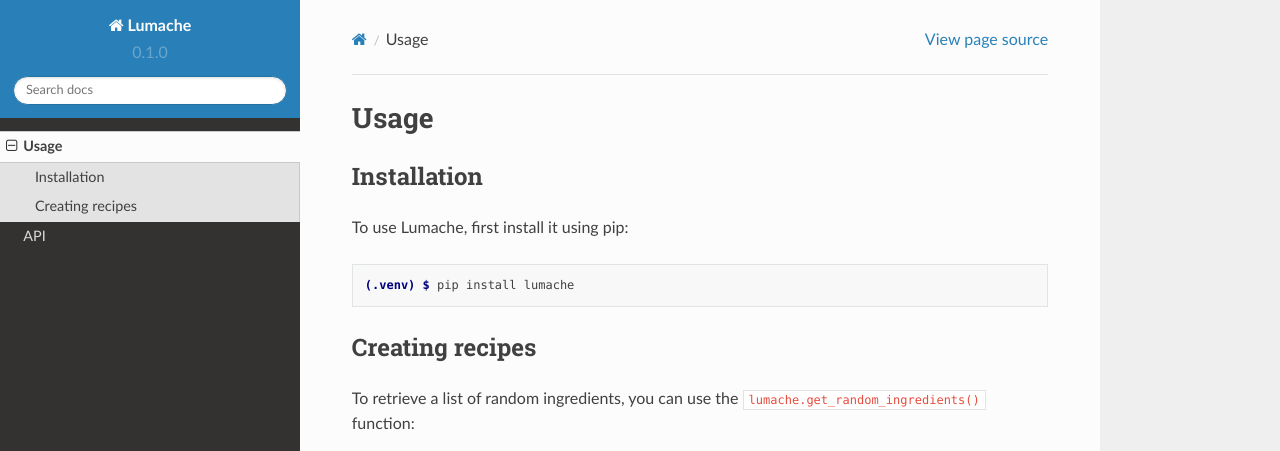
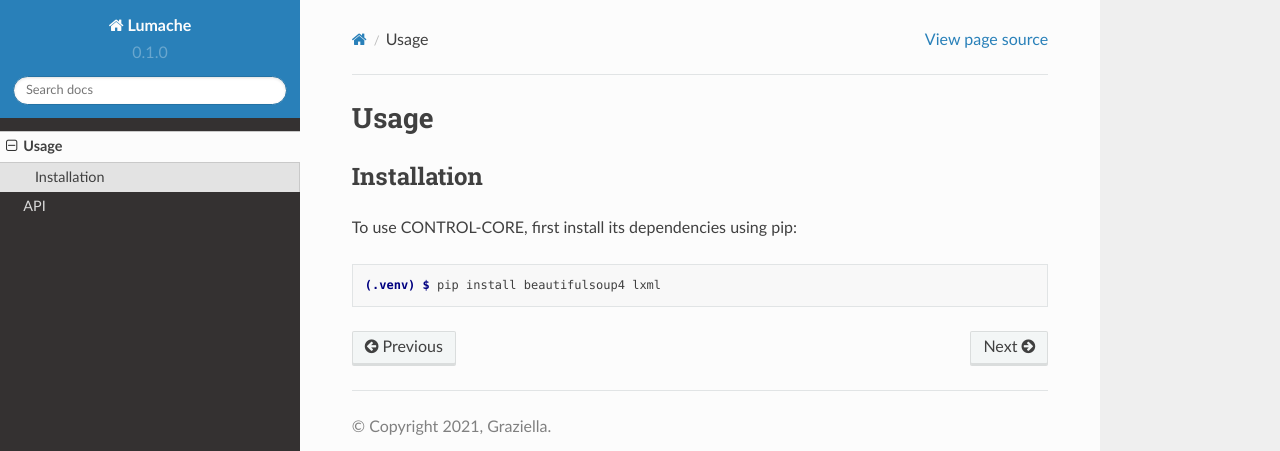
Before and after one commit to ControlCore-Project/documentation, a Sphinx documentation site: the page built from docs/source/usage.rst, in a window 1280 px wide and 1095 px high. Shown: the top 451 px of the window. Built offline with Sphinx 7.4.7 and the Read the Docs theme 2.0.0, drawn with Linux system fonts in a browser that asks for light colours; some of the changed text lies outside the part shown.

Commit message:
Update usage.rst

```diff
--- a/docs/source/usage.rst
+++ b/docs/source/usage.rst
@@ -6,28 +6,8 @@
 Installation
 ------------
 
-To use Lumache, first install it using pip:
+To use CONTROL-CORE, first install its dependencies using pip:
 
 .. code-block:: console
 
-   (.venv) $ pip install lumache
-
-Creating recipes
-----------------
-
-To retrieve a list of random ingredients,
-you can use the ``lumache.get_random_ingredients()`` function:
-
-.. autofunction:: lumache.get_random_ingredients
-
-The ``kind`` parameter should be either ``"meat"``, ``"fish"``,
-or ``"veggies"``. Otherwise, :py:func:`lumache.get_random_ingredients`
-will raise an exception.
-
-.. autoexception:: lumache.InvalidKindError
-
-For example:
-
->>> import lumache
->>> lumache.get_random_ingredients()
-['shells', 'gorgonzola', 'parsley']
+   (.venv) $ pip install beautifulsoup4 lxml
```
